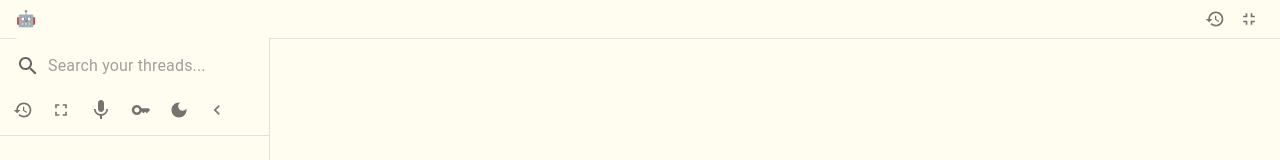
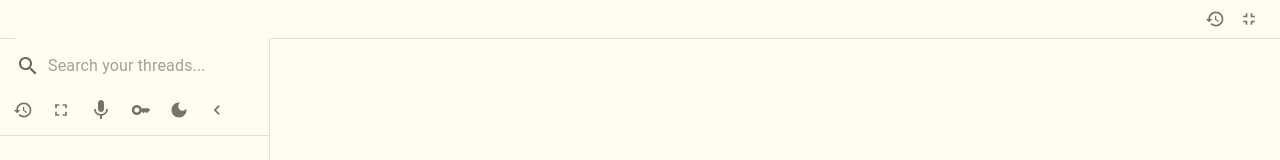
Before and after one commit to tchowdary/notepad-web, a React (Vite) app: page /#/jarvis in a window 1280 px wide. Shown: the top 160 px of the page. Built offline with nearby package versions, Linux system fonts and the light colour scheme.

Commit message:
Remove robot emoji from chat header

```diff
--- a/src/components/ChatBox.jsx
+++ b/src/components/ChatBox.jsx
@@ -2070,7 +2070,7 @@ const ChatBox = ({
               }}
             >
               <Typography variant="subtitle1" sx={{ fontWeight: 500 }}>
-                🤖
+
               </Typography>
               {/* Container for right-side buttons in fullscreen - simplified */}
               <Box sx={{ display: "flex", alignItems: 'center' }}>
```
